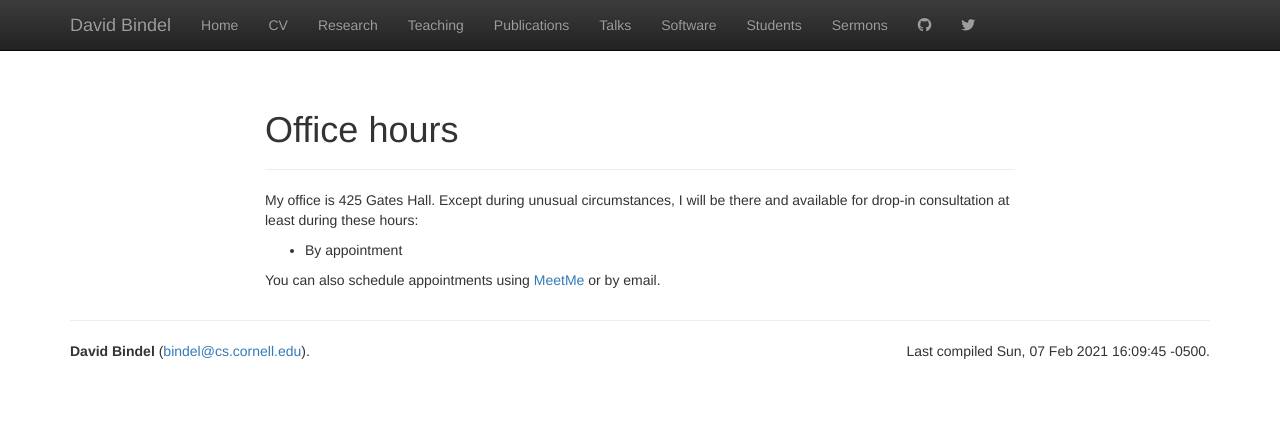
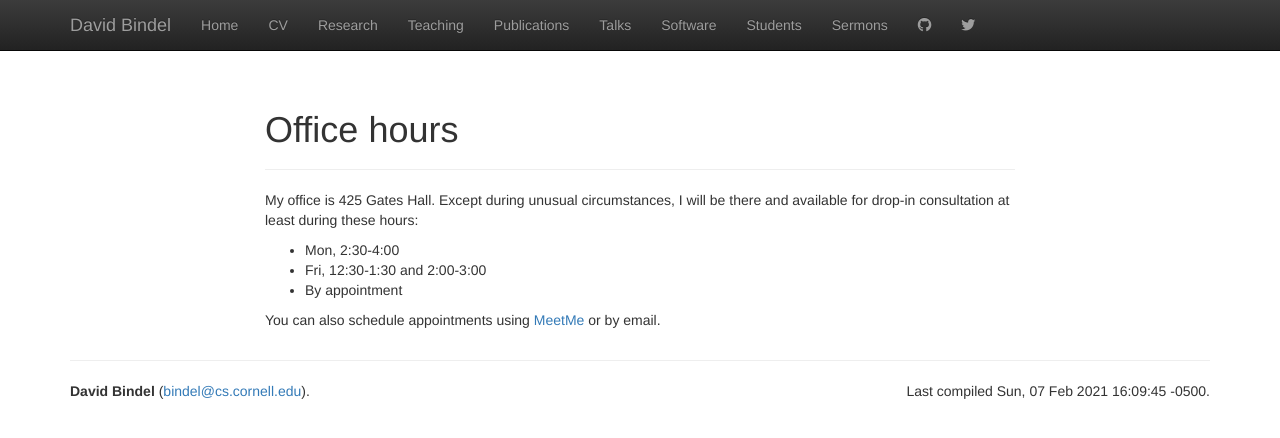
Before and after one commit to dbindel/cornell_web, a Jekyll site: the page built from hours.html, in a window 1280 px wide. Shown: the top 438 px of the page. Built offline with Jekyll 4.4.1, drawn with Linux system fonts in a browser that asks for light colours; nearby versions of some CDN libraries.

Commit message:
Update OH on web page.

```diff
--- a/_data/hours.yml
+++ b/_data/hours.yml
@@ -1 +1,3 @@
+- Mon, 2:30-4:00
+- Fri, 12:30-1:30 and 2:00-3:00
 - By appointment
```
